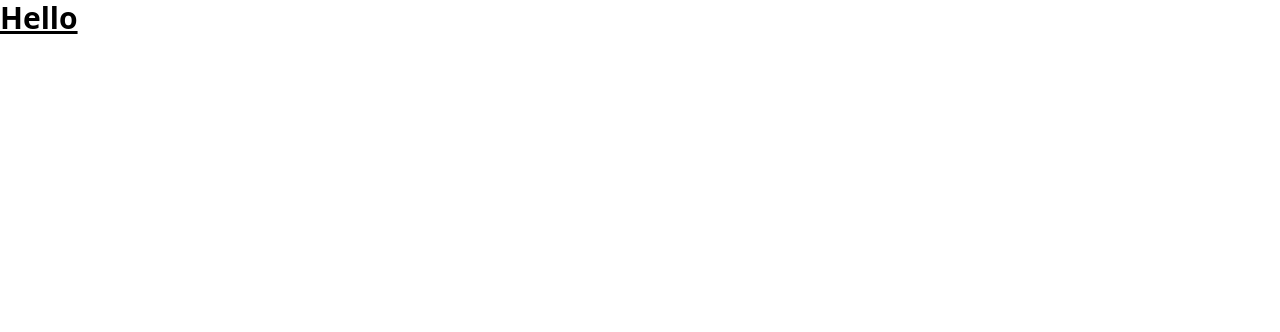
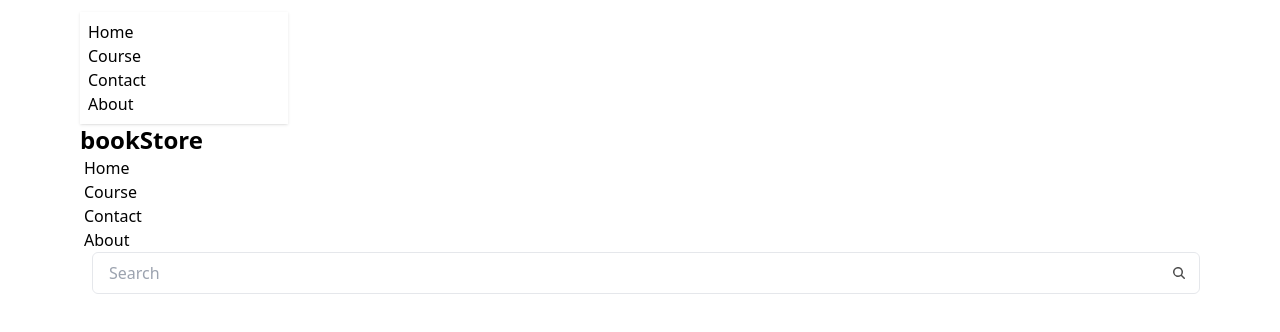
Before and after one commit to ChetnaMaske24/Mern-Stack-BookStore-App, a React (Vite) app in the folder Frontend/: page / in a window 1280 px wide. Shown: the top 332 px of the page. Built offline with nearby package versions, Linux system fonts and the light colour scheme.

Commit message:
start implementing navbar

```diff
--- a/Frontend/src/App.jsx
+++ b/Frontend/src/App.jsx
@@ -1,7 +1,14 @@
 import React from "react";
+import Navbar from "./components/Navbar";
 
 function App() {
-  return <div className="text-3xl font-bold underline">Hello</div>;
+  return(
+    <>
+    <Navbar />
+    </>
+
+  )
+
 }
 
 export default App;
--- /dev/null
+++ b/Frontend/src/components/Navbar.jsx
@@ -0,0 +1,87 @@
+import React from "react";
+
+function Navbar() {
+  const navItems = (
+    <>
+      <li>
+        <a href="/">Home</a>
+      </li>
+      <li>
+        <a href="/course">Course</a>
+      </li>
+      <li>
+        <a>Contact</a>
+      </li>
+      <li>
+        <a>About</a>
+      </li>
+    </>
+  );
+  return (
+    <>
+      <div className="max-w-screen-2xl container mx-auto md:px-20 px-4 dark:bg-slate-800 dark:text-white fixed top-0 left-0 right-0 z-50">
+        <div className="navbar ">
+          <div className="navbar-start">
+            <div className="dropdown">
+              <div
+                tabIndex={0}
+                role="button"
+                className="btn btn-ghost lg:hidden"
+              >
+                <svg
+                  xmlns="http://www.w3.org/2000/svg"
+                  className="h-5 w-5"
+                  fill="none"
+                  viewBox="0 0 24 24"
+                  stroke="currentColor"
+                >
+                  <path
+                    strokeLinecap="round"
+                    strokeLinejoin="round"
+                    strokeWidth="2"
+                    d="M4 6h16M4 12h8m-8 6h16"
+                  />
+                </svg>
+              </div>
+              <ul
+                tabIndex={0}
+                className="menu menu-sm dropdown-content mt-3 z-[1] p-2 shadow bg-base-100 rounded-box w-52"
+              >
+                {navItems}
+              </ul>
+            </div>
+            <a className=" text-2xl font-bold cursor-pointer">bookStore</a>
+          </div>
+          <div className="navbar-end space-x-3">
+            <div className="navbar-center hidden lg:flex">
+              <ul className="menu menu-horizontal px-1">{navItems}</ul>
+            </div>
+            <div className="hidden md:block">
+              <label className=" px-3 py-2 border rounded-md flex items-center gap-2">
+                <input
+                  type="text"
+                  className="grow outline-none rounded-md px-1 dark:bg-slate-900 dark:text-white"
+                  placeholder="Search"
+                />
+                <svg
+                  xmlns="http://www.w3.org/2000/svg"
+                  viewBox="0 0 16 16"
+                  fill="currentColor"
+                  className="w-4 h-4 opacity-70"
+                >
+                  <path
+                    fillRule="evenodd"
+                    d="M9.965 11.026a5 5 0 1 1 1.06-1.06l2.755 2.754a.75.75 0 1 1-1.06 1.06l-2.755-2.754ZM10.5 7a3.5 3.5 0 1 1-7 0 3.5 3.5 0 0 1 7 0Z"
+                    clipRule="evenodd"
+                  />
+                </svg>
+              </label>
+            </div>
+          </div>
+        </div>
+      </div>
+    </>
+  );
+}
+
+export default Navbar;
```
